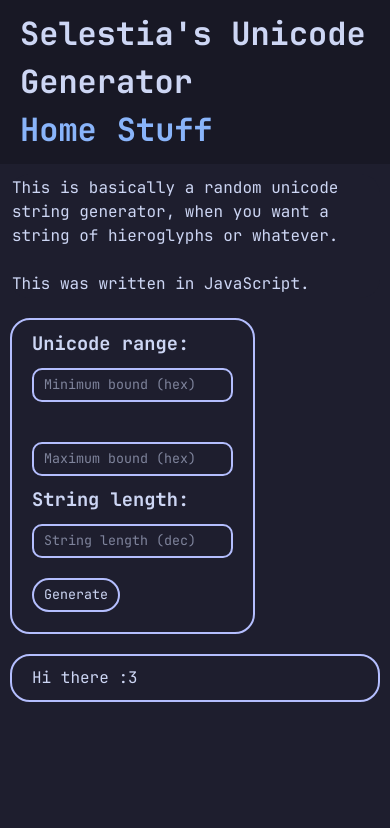
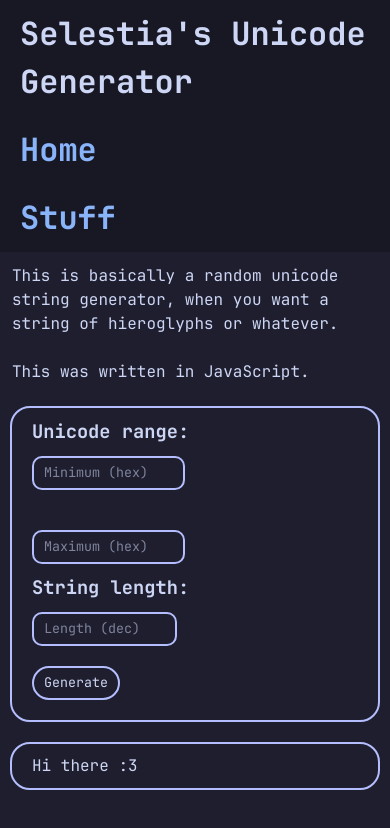
Before and after one commit to swxye/swxye.github.io, a plain HTML site: page pages/unicode_generator/index.html in a window 390 px wide. Drawn offline with Linux system fonts and the light colour scheme.

Commit message:
additional mobile fixes

```diff
--- a/assets/styling/scss/base.scss
+++ b/assets/styling/scss/base.scss
@@ -8,9 +8,16 @@
 
 ul {
     list-style-type: none;
+    padding-left: 0;
 
-    & li::before {
-        content: "-";
-        padding-right: 1ch;
+    li {
+        display: flex;
+        align-items: flex-start;
+
+        &::before {
+            content: "-";
+            padding-right: 1ch;
+            flex-shrink: 0;
+        }
     }
 }
--- a/assets/styling/scss/layout.scss
+++ b/assets/styling/scss/layout.scss
@@ -72,6 +72,26 @@
         display: grid !important;
         grid-template-columns: 1fr !important;
     }
+
+    .box_standard, .box_standard_no_hover {
+        width: auto !important;
+    }
+
+    #page_content__stuff {
+        padding: 0px 40px !important;
+    }
+}
+
+@media (max-width: 404px) {
+    .flexbox_no_break {
+        display: flex !important;
+        flex-direction: column !important;
+        box-sizing: border-box !important;
+    }
+
+    #page_content__stuff {
+        padding: 0px 20px !important;
+    }
 }
 
 // THE IDS IF CLASSES AREN'T ENOUGH
--- a/pages/unicode_generator/index.html
+++ b/pages/unicode_generator/index.html
@@ -11,7 +11,7 @@
     <title>Selestia's unicode generator</title>
 </head>
 <body>
-    <div id="navigation_bar" class="flexbox_standard flexbox_space_between"></div>
+    <div id="navigation_bar" class="flexbox_standard flexbox_gaps flexbox_space_between"></div>
 
     <script>
         fetch('/components/navbar.html')
@@ -43,16 +43,16 @@
                     <div id="page_content__generator__parameters__unicode_range">
                         <h3>Unicode range:</h3>
 
-                        <div id="page_content__generator__parameters__unicode_range__input" class="flexbox_standard flexbox_gaps">
+                        <div id="page_content__generator__parameters__unicode_range__input" class="flexbox_no_break flexbox_gaps">
                             <input
                                 id="page_content__generator__parameters__unicode_range__input__minimum"
                                 class="box_input"
                                 type="text"
                                 name="name"
-                                placeholder="Minimum bound (hex)"
+                                placeholder="Minimum (hex)"
                                 minlength="1"
                                 maxlength="6"
-                                size="19"
+                                size="13"
                             />
 
                             <input
@@ -60,10 +60,10 @@
                                 class="box_input"
                                 type="text"
                                 name="name"
-                                placeholder="Maximum bound (hex)"
+                                placeholder="Maximum (hex)"
                                 minlength="1"
                                 maxlength="6"
-                                size="19"
+                                size="13"
                             />
                         </div>
 
@@ -73,10 +73,10 @@
                             class="box_input"
                             type="text"
                             name="name"
-                            placeholder="String length (dec)"
+                            placeholder="Length (dec)"
                             minlength="1"
                             maxlength="6"
-                            size="19"
+                            size="12"
                         />
                     </div>
 
```
Also changed, not shown: pages/stuff/index.html (+1 -1 lines), assets/styling/css/style.css, 1 other file.
